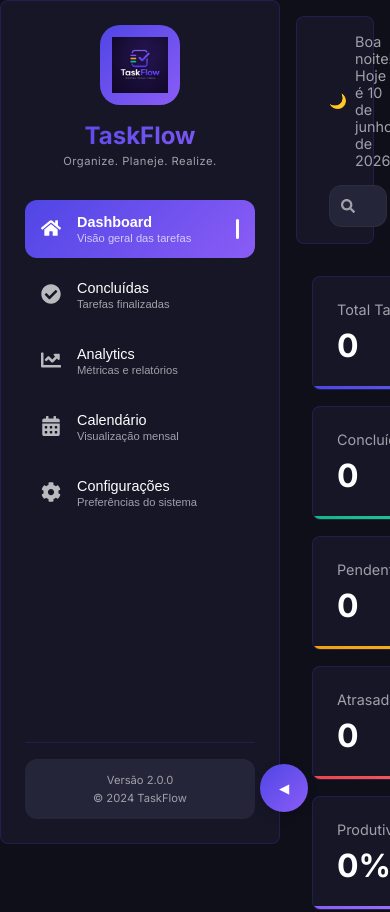
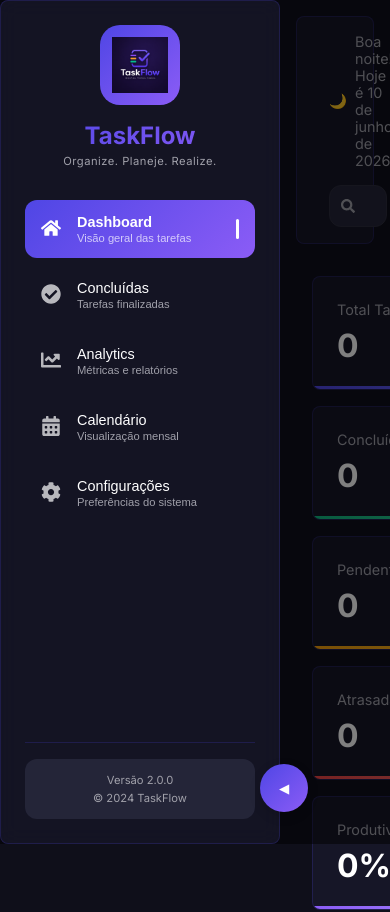
Before and after one commit to kkaua05/TaskFlow, a React (Vite) app in the folder taskflow/: page / in a window 390 px wide. Shown: the top 912 px of the page. Built offline with nearby package versions, Linux system fonts and the light colour scheme.

Commit message:
style(global): melhora responsividade e estilos da sidebar
- Adiciona regra para exibir overlay da sidebar em dispositivos móveis
- Adiciona classe sidebar-logo com gradiente e padding
- Garante correta exibição de imagens na sidebar
- Melhora experiência em telas menores (max-width: 768px)

```diff
--- a/taskflow/src/styles/global.css
+++ b/taskflow/src/styles/global.css
@@ -109,6 +109,10 @@ body {
   .glass {
     border-radius: 12px;
   }
+
+  .sidebar-overlay {
+    display: block !important;
+  }
 }
 
 @media (max-width: 640px) {
@@ -116,3 +120,10 @@ body {
     border-radius: 8px;
   }
 }
+
+/* Garantir que imagens na sidebar carreguem corretamente */
+.sidebar-logo {
+  background: linear-gradient(135deg, #4F46E5, #8B5CF6);
+  border-radius: 20px;
+  padding: 12px;
+}
```
